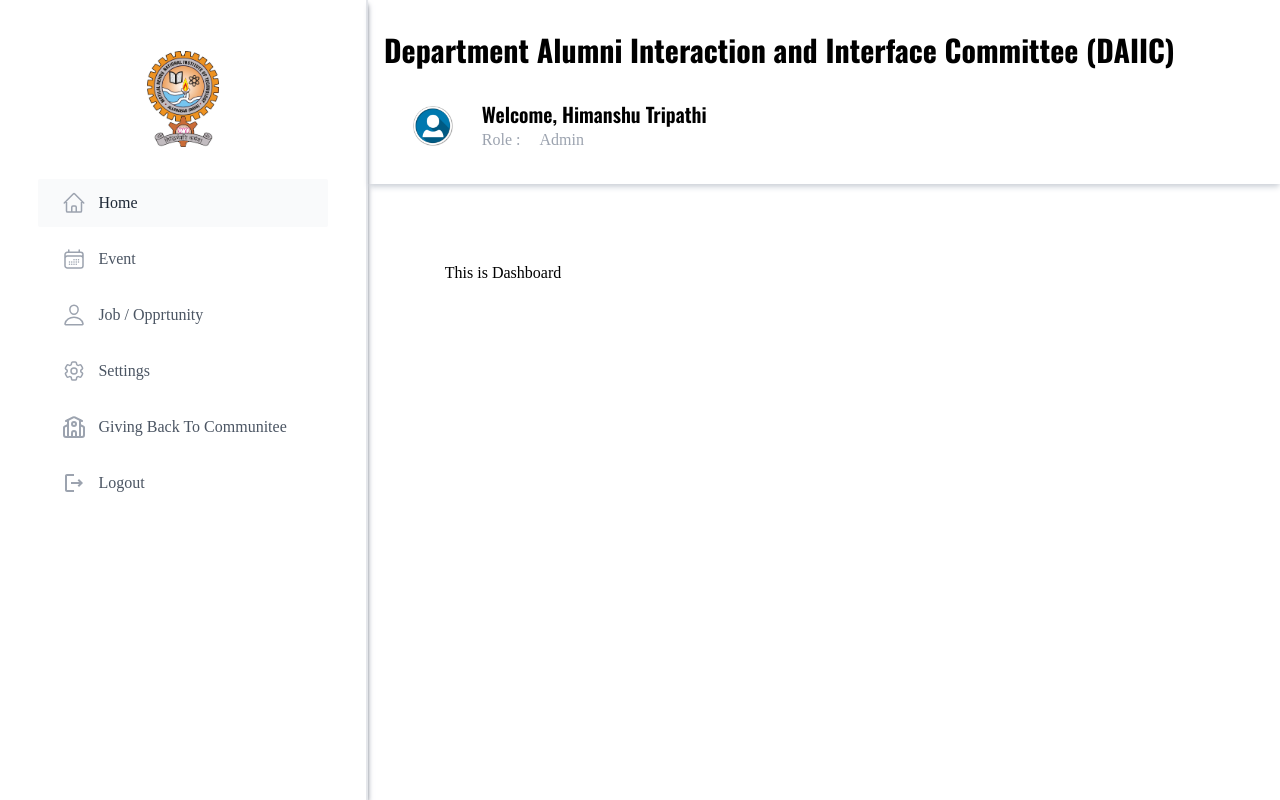
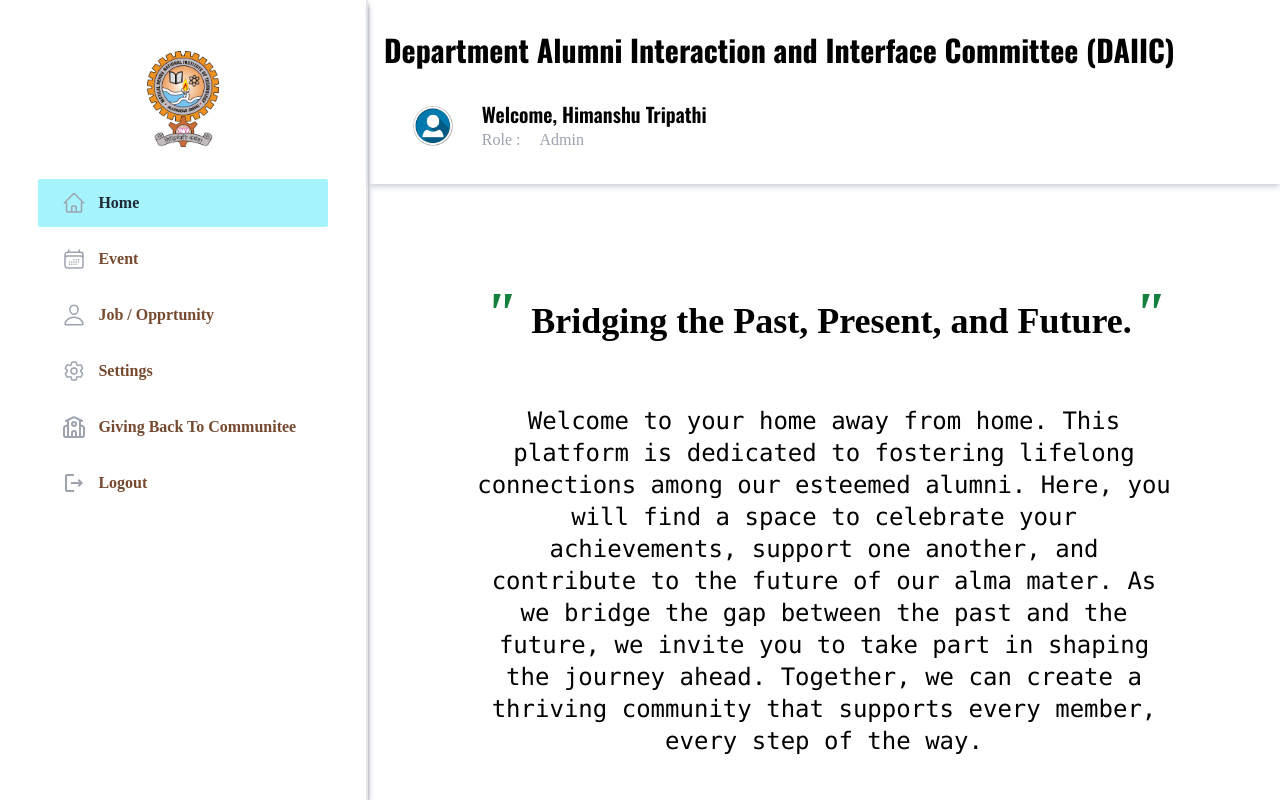
Before and after one commit to UjjwalBaranwal/MNNIT_WEBSITE, a React (Vite) app in the folder frontend/: page /log/dashboard in a window 1280 px wide. Built offline with nearby package versions, Linux system fonts and the light colour scheme.

Commit message:
modal is creted and done

```diff
--- a/frontend/src/features/UserLogin/Dashboard.jsx
+++ b/frontend/src/features/UserLogin/Dashboard.jsx
@@ -1,5 +1,24 @@
 function Dashboard() {
-  return <div>This is Dashboard</div>;
+  return (
+    <div className="flex flex-col gap-4">
+      <div className="flex flex-col justify-center  ">
+        <h1 className="text-4xl  m-4 p-4 text-center font-bold">
+          <span className="text-green-700 italic text-[60px] ">&quot; </span>
+          Bridging the Past, Present, and Future.
+          <span className="text-green-700 italic text-[60px]">&quot;</span>
+        </h1>
+        <p className=" text-center p-4 m-4 text-2xl font-mono">
+          Welcome to your home away from home. This platform is dedicated to
+          fostering lifelong connections among our esteemed alumni. Here, you
+          will find a space to celebrate your achievements, support one another,
+          and contribute to the future of our alma mater. As we bridge the gap
+          between the past and the future, we invite you to take part in shaping
+          the journey ahead. Together, we can create a thriving community that
+          supports every member, every step of the way.
+        </p>
+      </div>
+    </div>
+  );
 }
 
 export default Dashboard;
--- a/frontend/src/features/UserLogin/Giving.jsx
+++ b/frontend/src/features/UserLogin/Giving.jsx
@@ -30,7 +30,7 @@ function Giving() {
           little help from those who’ve been there, done that!
         </p>
         <div className="flex justify-end items-end">
-          <Button rounded danger onClick={() => setIsOpen(true)}>
+          <Button rounded onClick={() => setIsOpen(true)} primary>
             Donate !!
           </Button>
         </div>
--- a/frontend/src/features/UserLogin/MainNav.jsx
+++ b/frontend/src/features/UserLogin/MainNav.jsx
@@ -11,7 +11,7 @@ import { LuSchool } from "react-icons/lu";
 
 function MainNav() {
   const navStyle =
-    "flex items-center gap-3 text-gray-600 text-base font-medium py-3 px-6 transition-all duration-300 hover:text-gray-800  hover:bg-gray-300 hover:rounded-sm active:text-gray-800 active:bg-gray-50 active:rounded-sm active:bg-gray-300 [&.active]:text-gray-800 [&.active]:bg-gray-50 [&.active]:rounded-sm";
+    "flex items-center gap-3 text-[#774A30] font-semibold text-base font-medium py-3 px-6 transition-all duration-300 hover:text-gray-800  hover:bg-cyan-300 hover:rounded-sm active:text-gray-800 active:bg-cyan-200 active:rounded-sm active:bg-cyan-200 [&.active]:text-gray-800 [&.active]:bg-cyan-200 [&.active]:rounded-sm";
   const iconStyle =
     "w-6 h-6 text-gray-400 transition-all duration-300 hover:text-brand-600 active:text-brand-600 [&.active]:text-brand-600";
 
--- a/frontend/src/features/UserLogin/Sidebar.jsx
+++ b/frontend/src/features/UserLogin/Sidebar.jsx
@@ -3,7 +3,7 @@ import MainNav from "./MainNav";
 
 function Sidebar() {
   return (
-    <aside className=" p-[3.2rem_2.4rem] border-r-2 border-grey-100 row-span-full flex flex-col gap-8 shadow-md shadow-gray-500">
+    <aside className=" p-[3.2rem_2.4rem] border-r-2 border-grey-100 bg-white row-span-full flex flex-col gap-8 shadow-md shadow-gray-500">
       <Logo />
       <MainNav />
     </aside>
```
